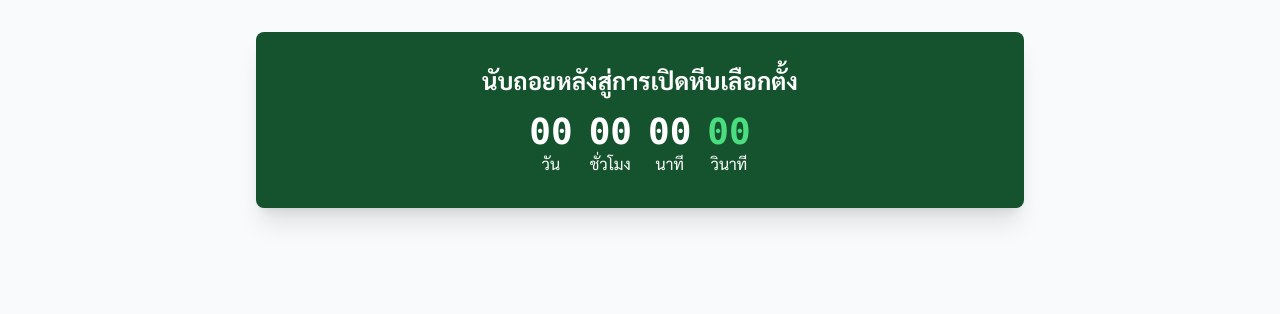
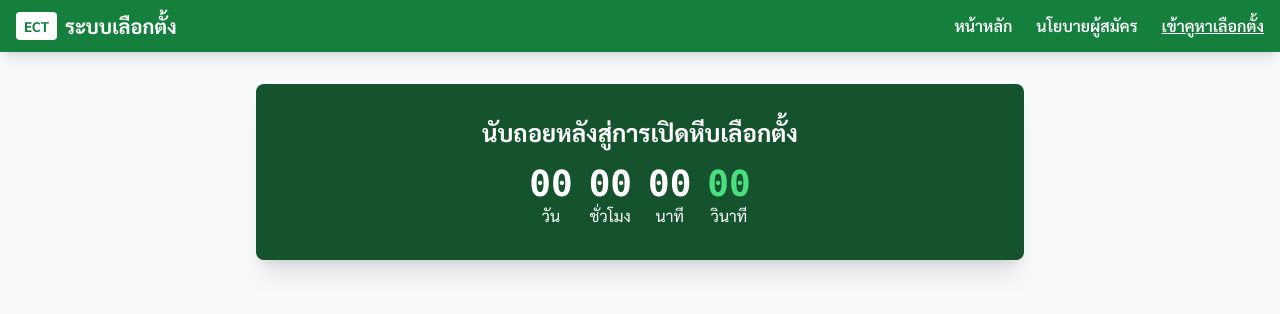
Before and after one commit to WasinthraGroup/Election, a website: page public/election.html in a window 1280 px wide. Drawn offline with nearby package versions, Linux system fonts and the light colour scheme; some packages are replaced by stand-ins of ours; no server answers; a script that the page names is missing.

Commit message:
Update election.html

```diff
--- a/public/election.html
+++ b/public/election.html
@@ -10,6 +10,28 @@
     <style> body { font-family: 'Sarabun', sans-serif; } </style>
 </head>
 <body class="bg-slate-50 text-slate-800">
+
+<nav class="bg-green-700 text-white shadow-lg sticky top-0 z-50">
+    <div class="container mx-auto px-4 py-3 flex justify-between items-center">
+        <div class="font-bold text-xl flex items-center">
+            <span class="bg-white text-green-700 px-2 py-1 rounded mr-2 text-sm">ECT</span>
+            ระบบเลือกตั้ง
+        </div>
+        <div class="hidden md:flex space-x-6">
+            <a href="/home" class="hover:text-green-200 font-semibold">หน้าหลัก</a>
+            <a href="/policy" class="hover:text-green-200 font-semibold">นโยบายผู้สมัคร</a>
+            <a href="/election" class="hover:text-green-200 font-semibold underline">เข้าคูหาเลือกตั้ง</a>
+        </div>
+        <button onclick="document.getElementById('mobile-menu').classList.toggle('hidden')" class="md:hidden">
+            ☰
+        </button>
+    </div>
+    <div id="mobile-menu" class="hidden md:hidden bg-green-800 p-4">
+        <a href="/home" class="block py-2">หน้าหลัก</a>
+        <a href="/policy" class="block py-2">นโยบายผู้สมัคร</a>
+        <a href="/election" class="block py-2">เข้าคูหาเลือกตั้ง</a>
+    </div>
+</nav>
 
 <div class="container mx-auto px-4 py-8 text-center">
 
```
